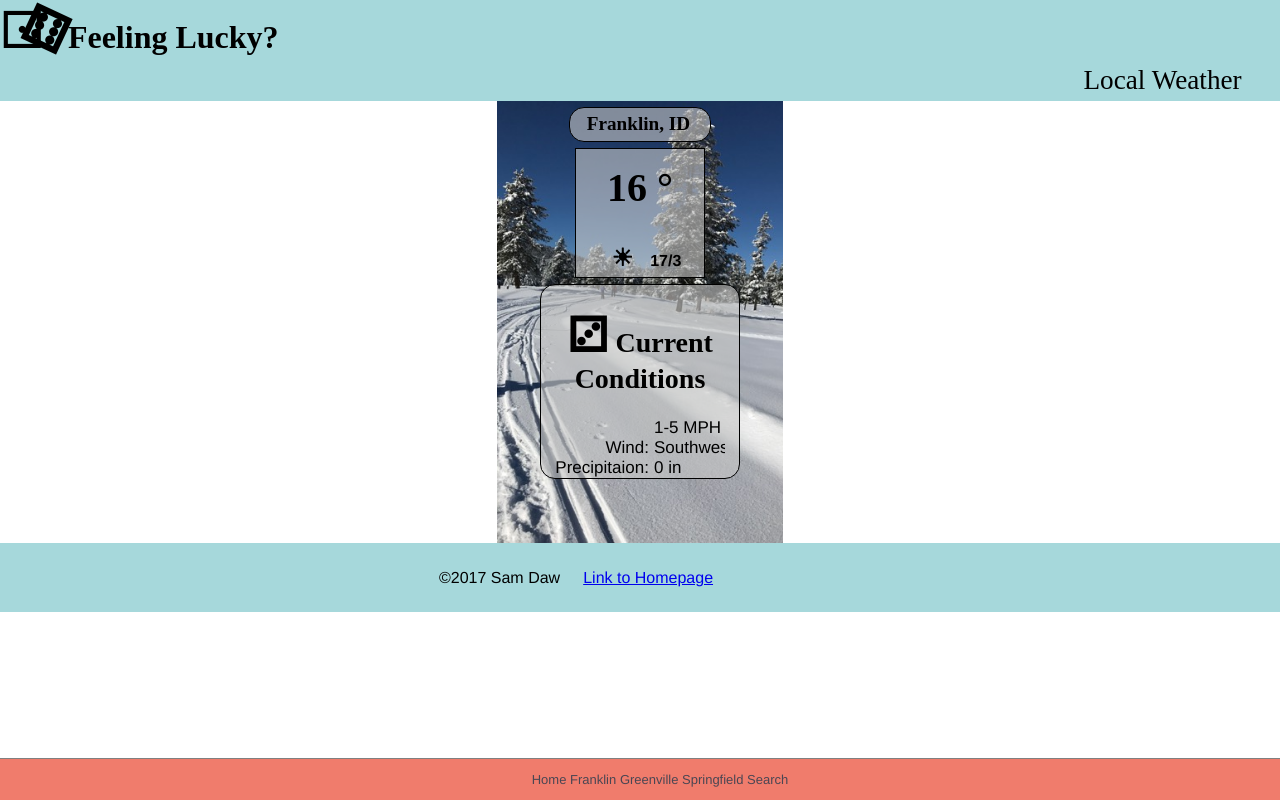
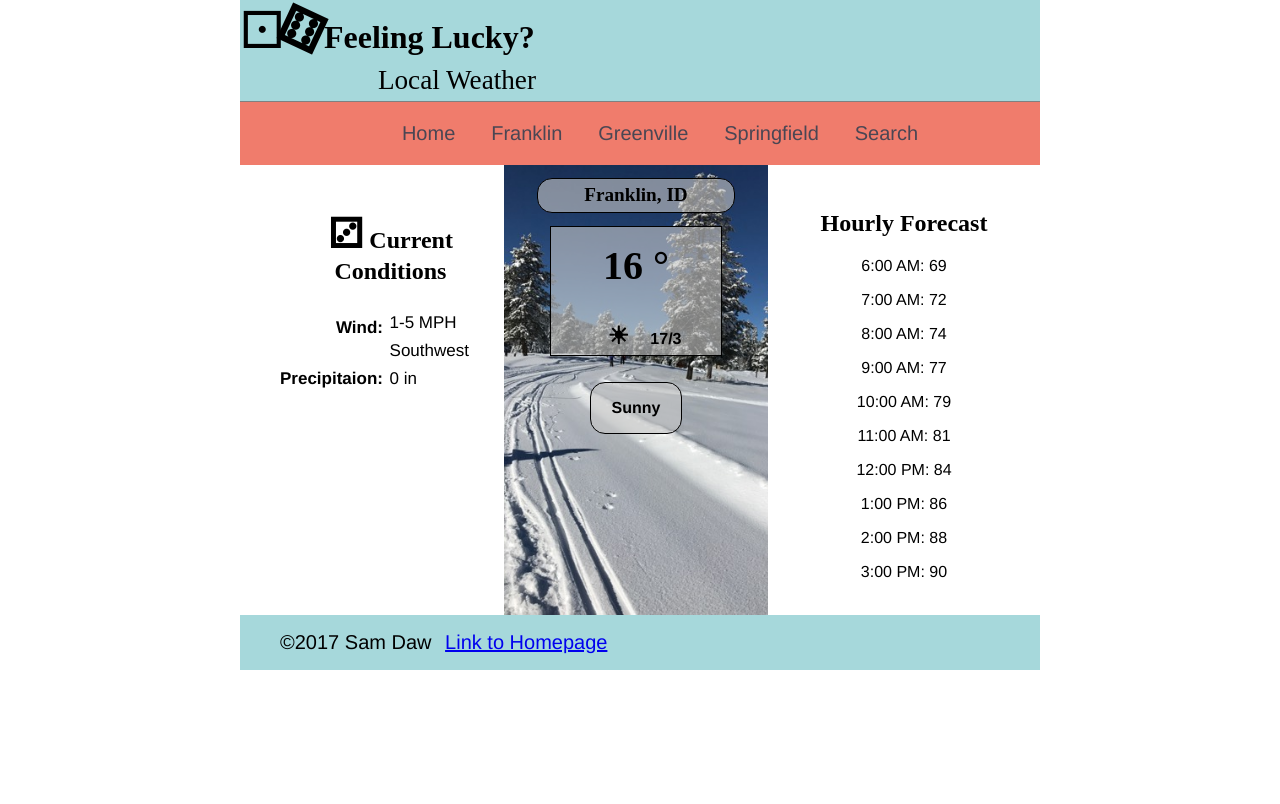
Before and after one commit to samdaw13/samdaw13.github.io, a PHP site: page /weather/franklin-wireframe.html in a window 1280 px wide. After the commit the page ends 670 px from the top, so only its background shows below. Run offline with PHP 8.4, Linux system fonts and the light colour scheme; some web fonts are replaced.

Commit message:
project proposal and styled franklin

```diff
--- a/sandbox/main.css
+++ b/sandbox/main.css
@@ -88,6 +88,6 @@ footer {
     margin-right: 8%;
 }
 
-#info {
+.info {
     width: 20%;
 }
--- a/weather/franklin-wireframe.html
+++ b/weather/franklin-wireframe.html
@@ -32,15 +32,19 @@
                 <h2>16 &deg;</h2>
                 <p id="temp"><span id="sun">&#9728;</span> 17/3</p>
             </div>
+            <div id="sunny" class="hidden">
+                <p>Sunny</p>
+            </div>
+        </div>
+
         <div id="currentConditions">
             <h2><span>&#9858;</span> Current Conditions</h2>
             <div id="weather">
                 <div id="wind">
-                       <span><br>Wind:</span> <span>Precipitaion:</span>
+                    <span>Wind:</span> <span>Precipitaion:</span>
                 </div>
                 <div id="actual">
                     <span>1-5 MPH</span><span> Southwest</span><span> 0 in</span>
-                    </div>
                 </div>
             </div>
 
@@ -49,46 +53,46 @@
             <h2>Hourly Forecast</h2>
             <ul>
                 <li>
-                    <p>6:00am 69</p>
+                    <p>6:00 AM: 69</p>
                 </li>
                 <li>
-                    <p>7:00am 72</p>
+                    <p>7:00 AM: 72</p>
                 </li>
                 <li>
-                    <p>8:00am 74</p>
+                    <p>8:00 AM: 74</p>
                 </li>
                 <li>
-                    <p>9:00am 77</p>
+                    <p>9:00 AM: 77</p>
                 </li>
                 <li>
-                    <p>10:00am 79</p>
+                    <p>10:00 AM: 79</p>
                 </li>
                 <li>
-                    <p>11:00am 81</p>
+                    <p>11:00 AM: 81</p>
                 </li>
                 <li>
-                    <p>12:00pm 84</p>
+                    <p>12:00 PM: 84</p>
                 </li>
                 <li>
-                    <p>1:00pm 86</p>
+                    <p>1:00 PM: 86</p>
                 </li>
                 <li>
-                    <p>2:00am 88</p>
+                    <p>2:00 PM: 88</p>
                 </li>
                 <li>
-                    <p>3:00am 90</p>
+                    <p>3:00 PM: 90</p>
                 </li>
                 <li>
-                    <p>4:00pm 90</p>
+                    <p>4:00 PM: 90</p>
                 </li>
                 <li>
-                    <p>5:00pm 85</p>
+                    <p>5:00 AM: 85</p>
                 </li>
                 <li>
-                    <p>6:00pm 83</p>
+                    <p>6:00 AM: 83</p>
                 </li>
                 <li>
-                    <p>7:00pm 79</p>
+                    <p>7:00 AM: 79</p>
                 </li>
                 <li>
                     <p>8:00pm 74</p>
--- a/weather/style.css
+++ b/weather/style.css
@@ -37,7 +37,8 @@ main {
     display: flex;
     flex-flow: column nowrap;
     align-items: center;
-
+    background-image: url(https://byui-cit.github.io/cit230/images/sunny-winter.jpg);
+    background-size: cover;
 }
 
 nav {
@@ -77,7 +78,6 @@ nav {
 header {
     display: flex;
     flex-flow: column nowrap;
-    align-items: center;
     background-color: #A6D8DB;
     width: 100%;
 
@@ -118,18 +118,27 @@ body {
     flex-flow: column nowrap;
 }
 #weatherWhereYouAre {
-    justify-content: center;
-    padding-bottom: 5%;
-    background-image: url(https://byui-cit.github.io/cit230/images/sunny-winter.jpg);
-    background-size: cover;
+    padding-bottom: 1%;
+    display:flex;
+    flex-flow: column;
+    align-items: center;
 }
 #temerature {
     border: 1px solid;
     text-align: center;
     width: 130px;
-    margin: auto;
     margin-bottom: 2%;
     background-color: rgba(200,200,200,.6);
+}
+#sunny {
+    border: 1px solid black;
+    border-radius: 15px;
+    padding: 0% 3%;
+    width: 35%;
+    background-color: rgba(200,200,200,.6);
+    text-align: center;
+    font-weight: 600;
+    margin-top: 10%
 }
 
 #sun {
@@ -150,18 +159,14 @@ body {
 
 #city-name {
     font-size: 1.2em;
-    margin: auto;
-    width: 50%;
+    width: 100%;
     padding: 2% 6%;
     border: 1px solid;
     border-radius: 15px;
     background-color: rgba(200,200,200,.6);
-    margin-top: 2%;
-    margin-bottom: 2%
-}
-
-#currentConditions dl {
-
+    margin-top: 5%;
+    margin-bottom: 5%;
+    text-align: center;
 }
 
 #currentConditions {
@@ -172,10 +177,13 @@ body {
     font-size: 1em;
     background-color: rgba(200,200,200,.6);
     margin: auto;
+    margin-bottom: 2%;
+    display: flex;
+    flex-flow: column;
 }
 #weather {
     display: flex;
-    flex-flow: row nowrap;
+    flex-flow: row wrap;
     width: 100%;
     overflow: hidden;
     padding: 0;
@@ -185,14 +193,19 @@ body {
 }
 #wind {
     display: flex;
-    flex-flow: column nowrap;
+    flex-flow: column wrap;
     align-items: flex-end;
     padding-right: 3%;
 
 }
+#actual {
+    min-height: 25%;
+    display: flex;
+    flex-flow: column wrap;
+}
 #currentConditions h2 {
     font-size: 1.75em;
-    text-align: center
+    text-align: center;
 }
 #currentConditions span{
     font-size: 1.7em;
@@ -200,16 +213,23 @@ body {
 .hidden {
     display: none;
 }
-
+#hourlyForecast{
+    width: 34%;
+    margin: 0;
+    padding: 0;
+    text-align: center;
+    padding-bottom: 25%;
+    overflow: hidden;
+    max-height: 400px;
+}
 footer {
     background-color: #A6D8DB;
     width: 100%;
     display: flex;
     flex-flow: column nowrap;
     flex-direction: row;
-    justify-content: center;
     font-size: 1em;
-    padding: 2% 10% 2% 0%;
+    padding: 2% 10% 2% 5%;
     margin-bottom: 15%;
 }
 
@@ -217,3 +237,114 @@ footer {
     float: left;
     padding-right: 2%
 }
+@media screen and (min-width: 36em) {
+    body {
+        width: 80%;
+        max-width: 800px;
+        margin: auto;
+    }
+    #logoDiv {
+        width: 20em;
+    }
+    nav {
+        position: static;
+        font-size: 1.25em;
+    }
+    .nav-bar-link{
+        padding: 0% 2%
+    }
+    main {
+        flex-flow: row wrap;
+        background: white;
+    }
+    .hidden {
+        display: initial;
+    }
+    #weatherWhereYouAre {
+        background-image: url(https://byui-cit.github.io/cit230/images/sunny-winter.jpg);
+        background-size: cover;
+        width: 33%;
+        justify-content: initial;
+        padding-bottom: 25%;
+        max-height: 450px;
+    }
+    #city-name{
+        width: 75%
+    }
+    #temerature {
+        width: 65%;
+        margin: 0
+    }
+    #currentConditions {
+        width: 33%;
+        margin: 0;
+        border: initial;
+        border-radius: initial;
+        background-color: initial;
+        min-height: 400px;
+        order: -1;
+    }
+    #currentConditions h2{
+        font-size: 150%;
+        width: 120%;
+    }
+    #weather{
+        display: flex;
+        align-items: flex-end;
+        width: 120%;
+    }
+    #wind{
+        font-weight: 700;
+        height: 100%;
+    }
+    #wind span:first-child{
+        padding:0;
+        padding-bottom: 15%;
+        padding-right:10%;
+    }
+    #wind span{
+        padding-top: 15%;
+        padding-right: 10%;
+        align-items: flex-end;
+    }
+    #actual span{
+        padding-top: 10%;
+    }
+
+    #hourlyForecast ul{
+        list-style-type: none;
+        margin: 0;
+        padding: 0;
+    }
+    footer{
+        font-size: 1.25em
+    }
+
+}
+@media (min-width: 36em) and (max-width: 46em){
+    #weather {
+        font-size: 0.45em;
+    }
+    nav{
+        font-size: 1.15em;
+    }
+    #weatherWhereYouAre{
+        height: 25em
+    }
+}
+@media (max-width: 56.5em) and (min-width: 46em){
+    #weather{
+        font-size: 0.5em;
+    }
+    nav{
+        font-size: 1.15em;
+    }
+}
+@media (max-width: 41em) and (min-width: 36em){
+    #weather{
+        font-size: 0.35em
+    }
+    nav{
+        font-size: 1.0em;
+    }
+}
```
Also changed, not shown: project/project-proposal.html (+39 -1 lines), sandbox/content.html (+4 -4 lines), project/images/black.PNG (added), project/images/blue.PNG (added), project/images/font-example.PNG (added), project/images/green.PNG (added), project/images/large-wireframe.PNG (added), project/images/orange.PNG (added), project/images/small-wireframe.PNG (added). Lines whose indentation alone changed are shown as unchanged.
